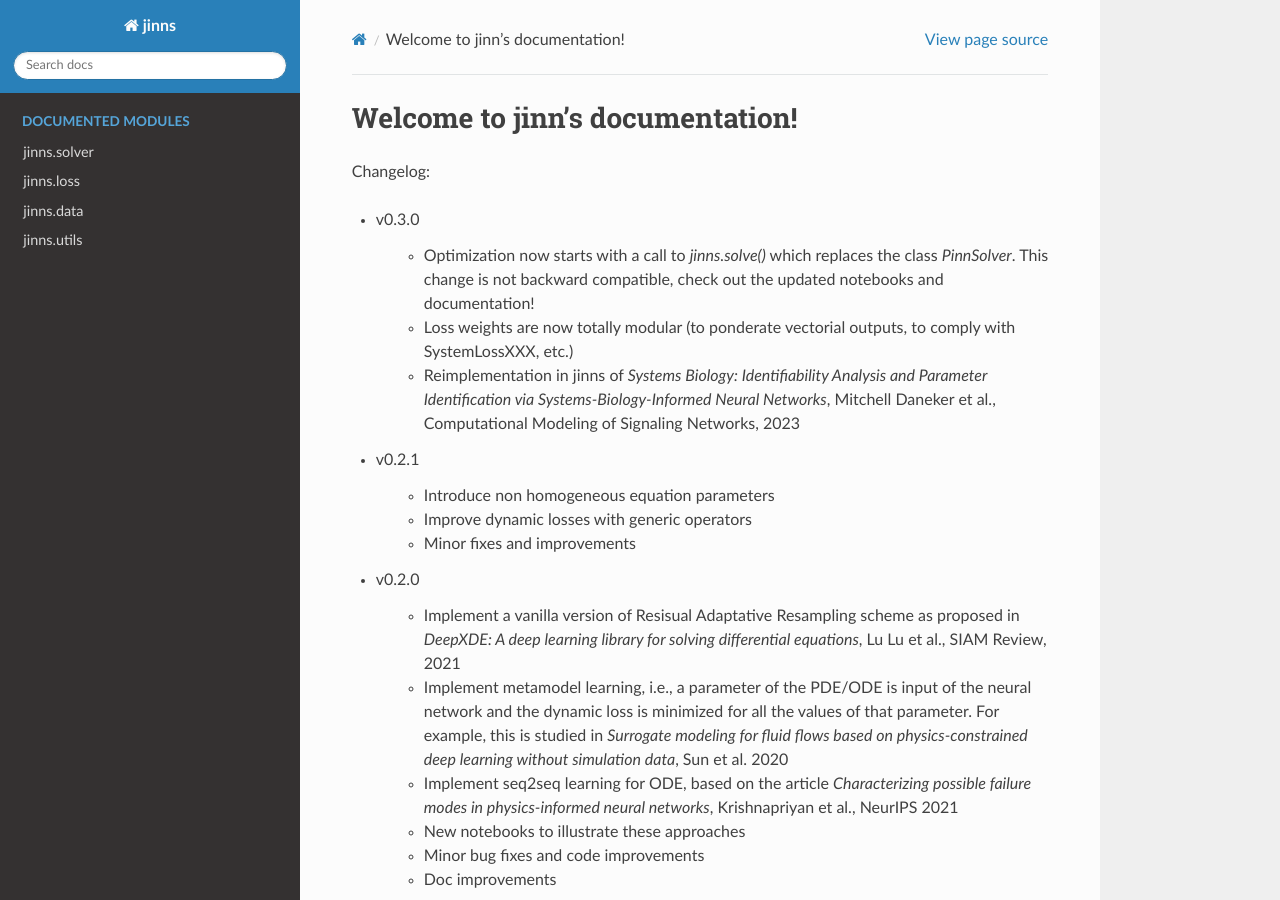
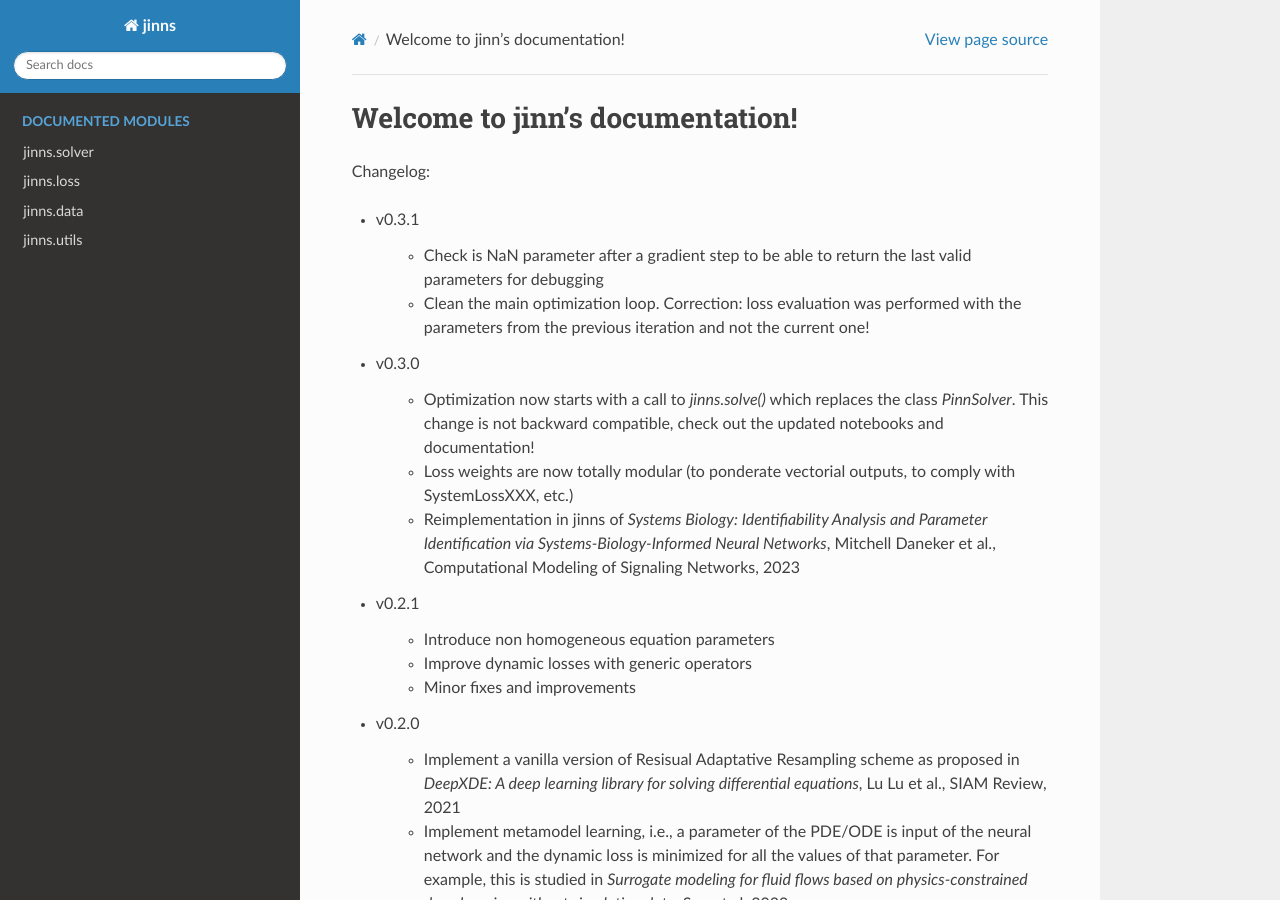
Before and after one commit to mia-jinns/jinns, a Sphinx documentation site: the page built from doc/source/index.rst, in a window 1280 px wide and 900 px high. Built offline with Sphinx 7.4.7 and the Read the Docs theme 2.0.0, drawn with Linux system fonts in a browser that asks for light colours; pages that are not in the unit, such as notebooks, are missing from menus.

Commit message:
up changelog

```diff
--- a/doc/source/index.rst
+++ b/doc/source/index.rst
@@ -7,6 +7,12 @@ Welcome to jinn's documentation!
 ================================
 
 Changelog:
+
+* v0.3.1
+
+    - Check is NaN parameter after a gradient step to be able to return the last valid parameters for debugging
+
+    - Clean the main optimization loop. Correction: loss evaluation was performed with the parameters from the previous iteration and not the current one!
 
 * v0.3.0
 
```
